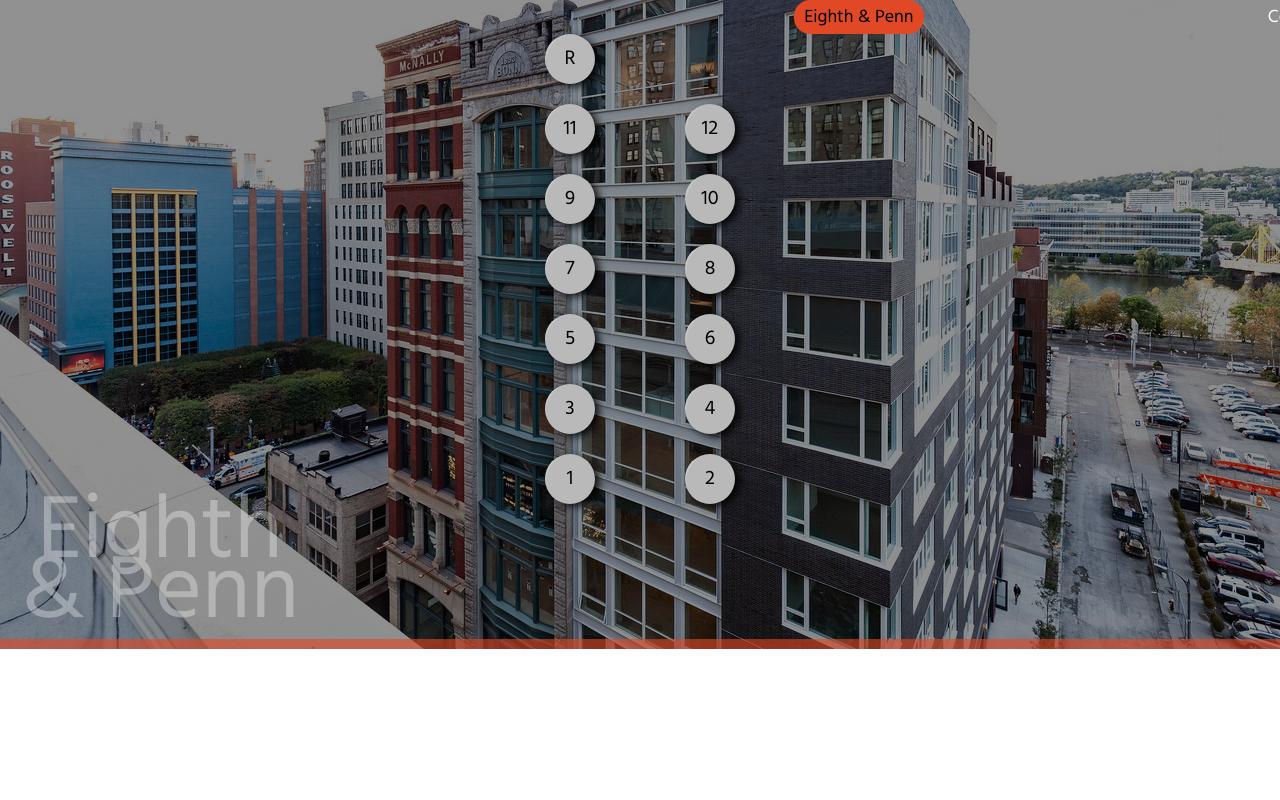
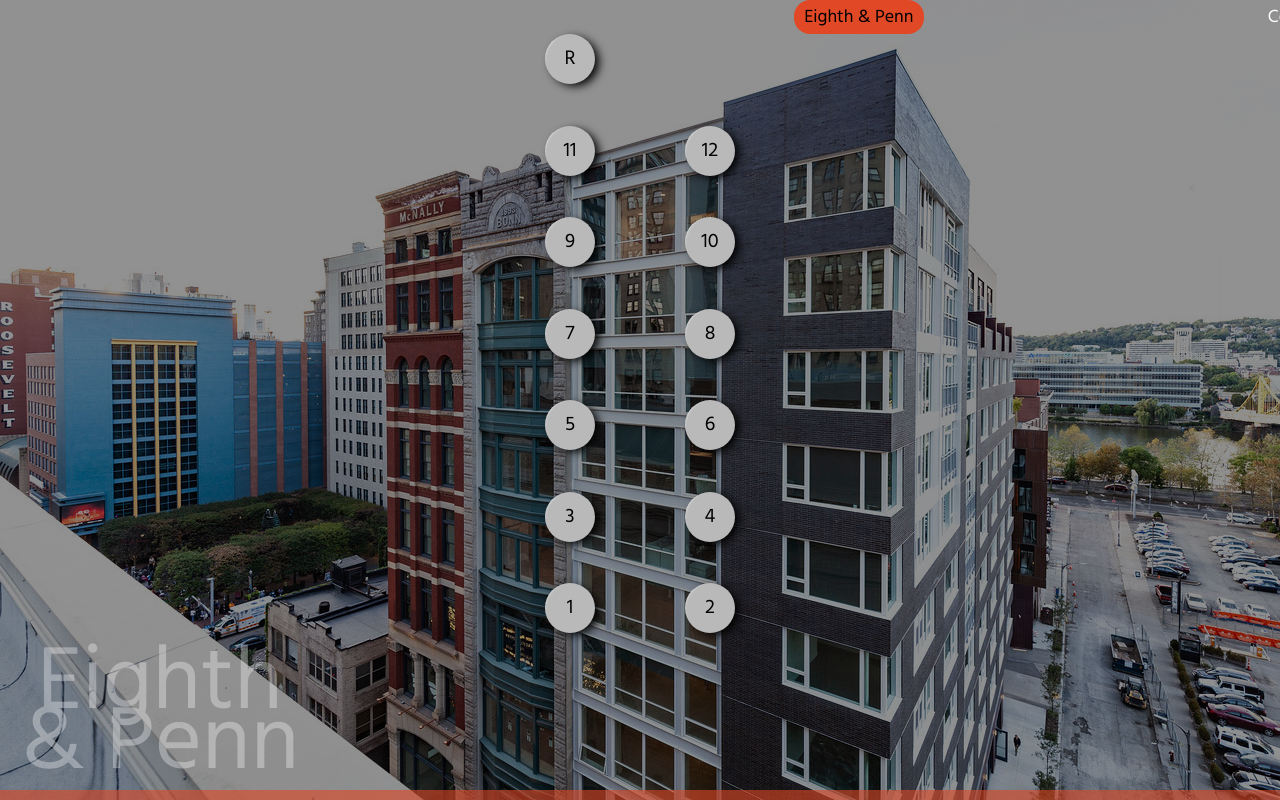
Before and after one commit to scottBowles/work-in-an-elevator, a React (Vite) app: page / in a window 1280 px wide. Shown: the top 800 px of the page. Built offline with nearby package versions, Linux system fonts and the light colour scheme.

Commit message:
Apply window.innerHeight vh fix

```diff
--- a/src/index.js
+++ b/src/index.js
@@ -1,5 +1,8 @@
 import React from 'react';
 import ReactDOM from 'react-dom';
 import { App } from './components/App';
+import { applyWindowHeightvhFix } from './utils';
+
+applyWindowHeightvhFix();
 
 ReactDOM.render(<App />, document.getElementById('root'));
--- a/src/styles/styles.css
+++ b/src/styles/styles.css
@@ -7,8 +7,9 @@
 }
 
 html,
-body {
+body, #root {
   height: 100%;
+  height: calc(var(--vh, 1vh) * 100);
 }
 
 * {
@@ -96,6 +97,7 @@ main {
 
 .elevator button {
   --dimension: calc(100vh / 16);
+  --dimension: calc(var(--vh, 1vh) * 100 / 16);
   width: var(--dimension);
   height: var(--dimension);
   border-radius: 50%;
@@ -110,6 +112,7 @@ main {
 
 .elevator button.square {
   --dimension: calc(100vh / 18);
+  --dimension: calc(var(--vh, 1vh) * 100 / 18);
   width: var(--dimension);
   height: var(--dimension);
   border-radius: 0;
--- a/src/utils.js
+++ b/src/utils.js
@@ -48,3 +48,10 @@ export function useLocalStorage(key, initialValue) {
 
   return [storedValue, setValue];
 }
+
+export function applyWindowHeightvhFix() {
+  // First we get the viewport height and we multiple it by 1% to get a value for a vh unit
+  const vh = window.innerHeight * 0.01;
+  // Then we set the value in the --vh custom property to the root of the document
+  document.documentElement.style.setProperty('--vh', `${vh}px`);
+}
```
